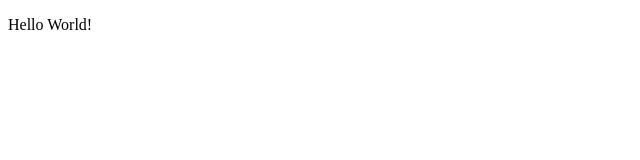
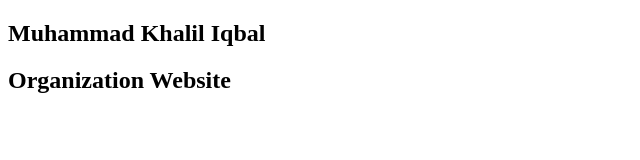
Before and after one commit to KhalilBhatti06/Microverse-Project-with-Mudasir, a plain HTML site: page Index.html in a window 1280 px wide. Shown: the whole page, without its empty margins (0-640 px from the left). Drawn offline with Linux system fonts and the light colour scheme.

Commit message:
5 points added

```diff
--- a/Index.html
+++ b/Index.html
@@ -4,6 +4,12 @@
 
     </head>
     <body>
-        <p>Hello World!</p>
+        <section id = "welcome-section">
+            <h1>Muhammad Khalil Iqbal</h1>
+        </section>
+        <section id ="projects">
+            <h2 class = "project-tile">Organization Website</h2>
+              <a href="https://github.com/KhalilBhatti06/Microverse-Project-with-Mudasir.git"></a>
+        </section>
     </body>
 </html>
```
